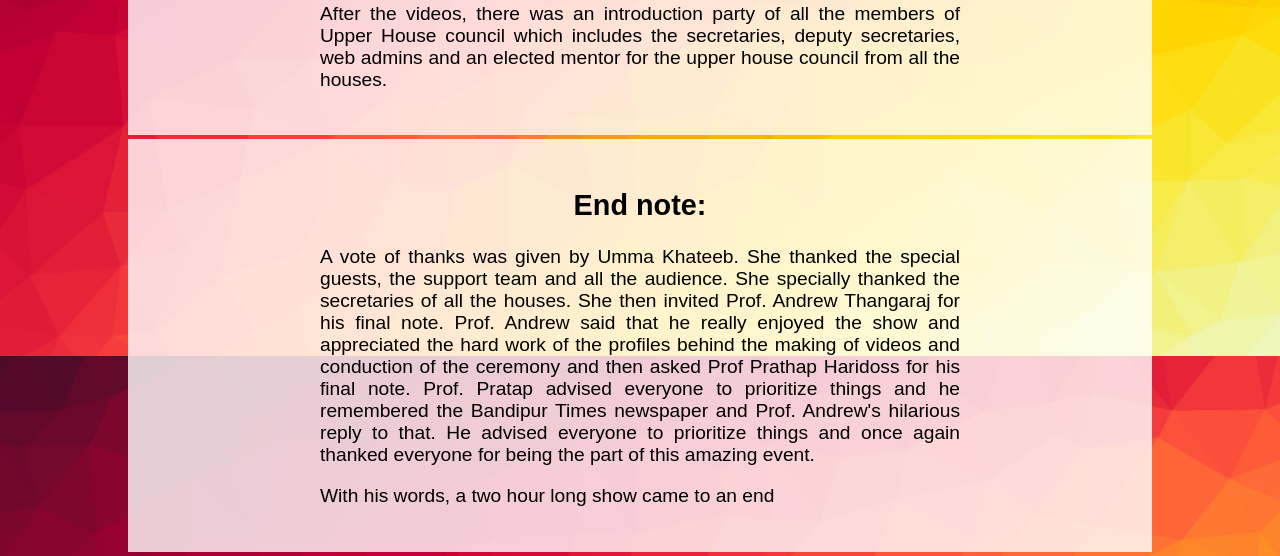
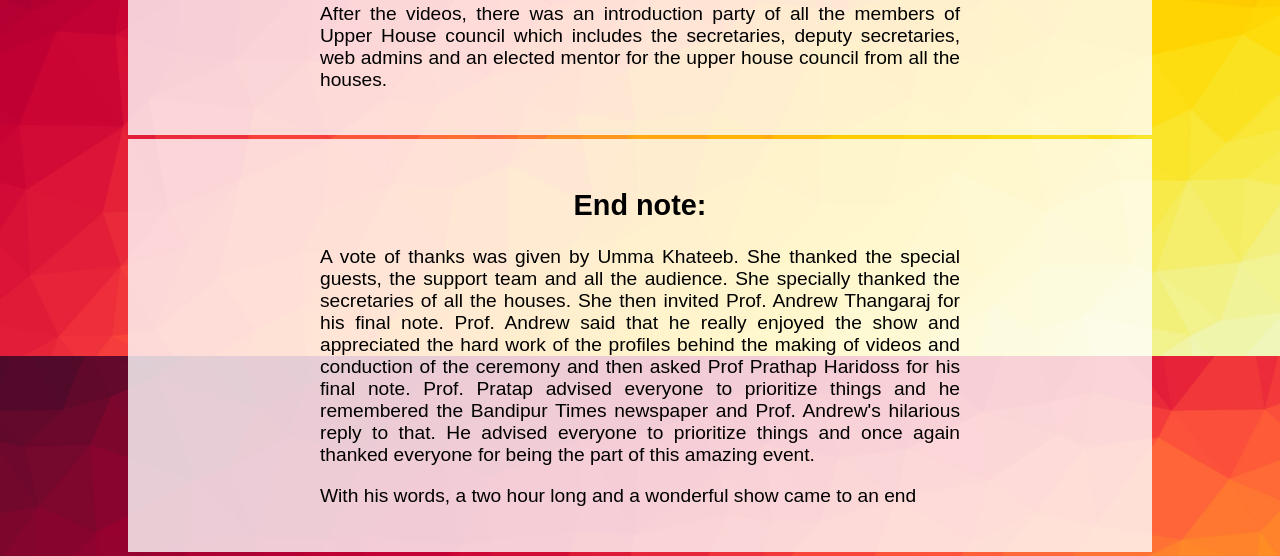
Before and after one commit to iamnoufal/investiture-ceremony, a plain HTML site: page index.html in a window 1280 px wide. Shown: the part 6044-6600 px from the top of the page. Drawn offline with Linux system fonts and the light colour scheme.

Commit message:
Update index.html

```diff
--- a/index.html
+++ b/index.html
@@ -116,7 +116,7 @@ After the videos, there was an introduction party of all the members of Upper Ho
 A vote of thanks was given by Umma Khateeb. She thanked the special guests, the support team and all the audience. She specially thanked the secretaries of all the houses. She then invited Prof. Andrew Thangaraj for his final note. Prof. Andrew said that he really enjoyed the show and appreciated the hard work of the profiles behind the making of videos and conduction of the ceremony and then asked Prof Prathap Haridoss for his final note. Prof. Pratap advised everyone to prioritize things and he remembered the Bandipur Times newspaper and Prof. Andrew's hilarious reply to that. He advised everyone to prioritize things and once again thanked everyone for being the part of this amazing event.
 </p>
 <p>
-With his words, a two hour long show came to an end
+With his words, a two hour long and a wonderful show came to an end
 </p>
 </div>
 
```
